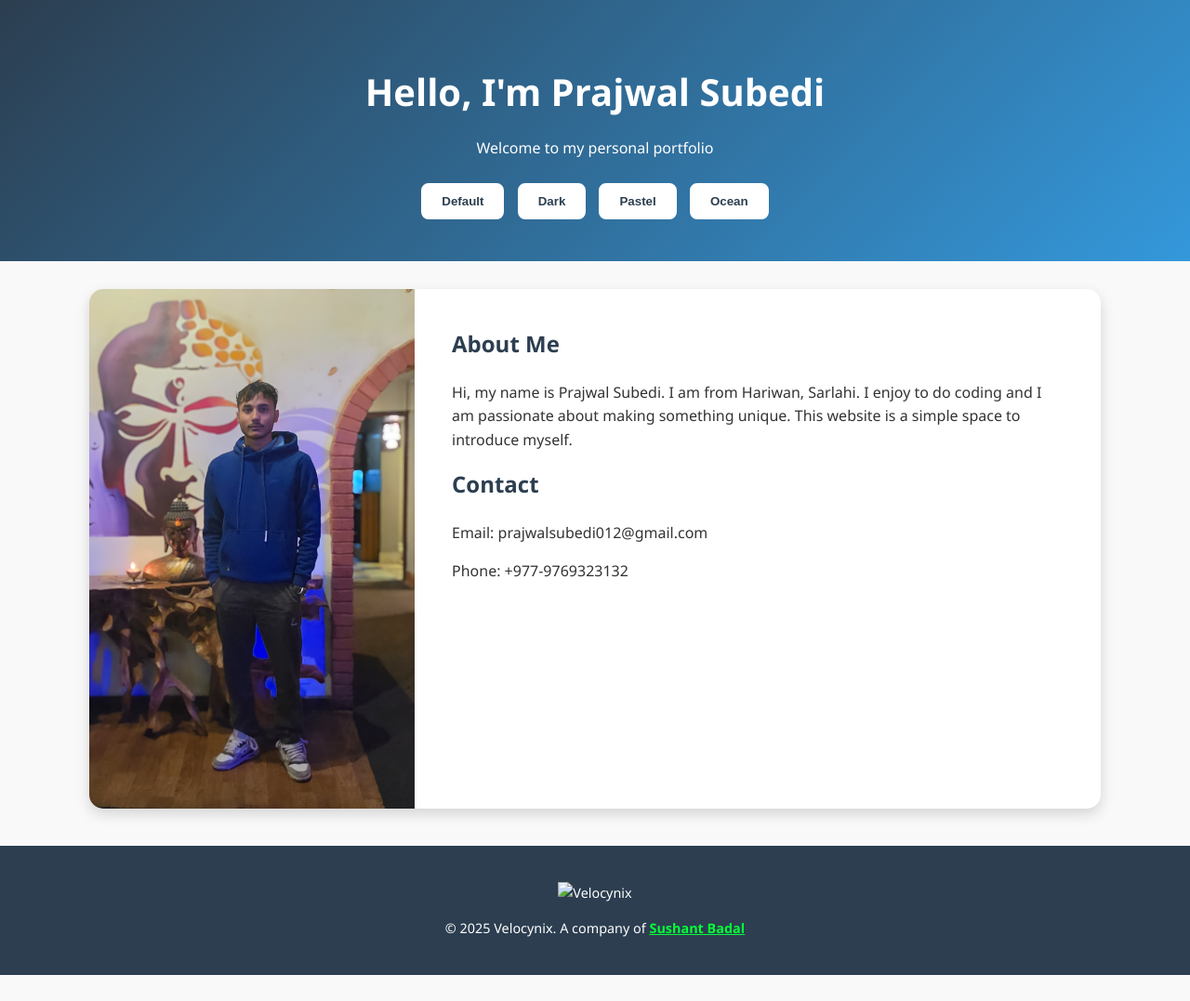
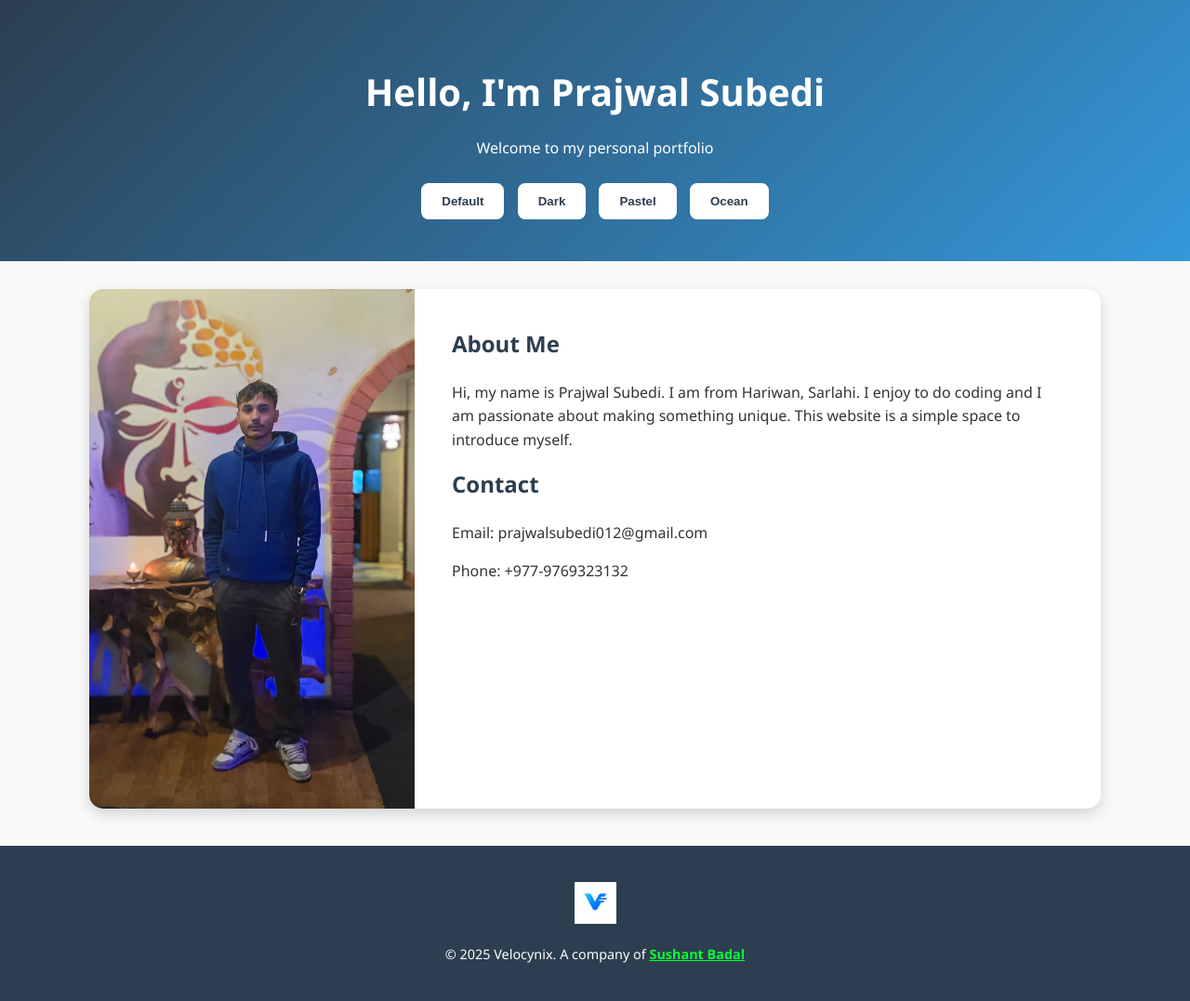
Before and after one commit to Sushant3310/prajwal-website, a plain HTML site: page index.html in a window 1280 px wide. Shown: the whole page at 93% size. Before the commit the page ends 1049 px from the top, so only its background shows below. Drawn offline with Linux system fonts and the light colour scheme.

Commit message:
velocynix logo bug

```diff
--- a/index.html
+++ b/index.html
@@ -142,7 +142,7 @@
   </div>
 
   <footer>
-    <p><img src="c:\Users\Lenovo\Desktop\website\images\logo.png" alt="Velocynix" width="45"></p>
+    <p><img src="noslogan.png" alt="Velocynix" width="45"></p>
     <p>© 2025 Velocynix. A company of <a href="http://www.sushantbadal.com.np" target="_blank" rel="noopener noreferrer">Sushant Badal</a></p>
   </footer>
 
```
